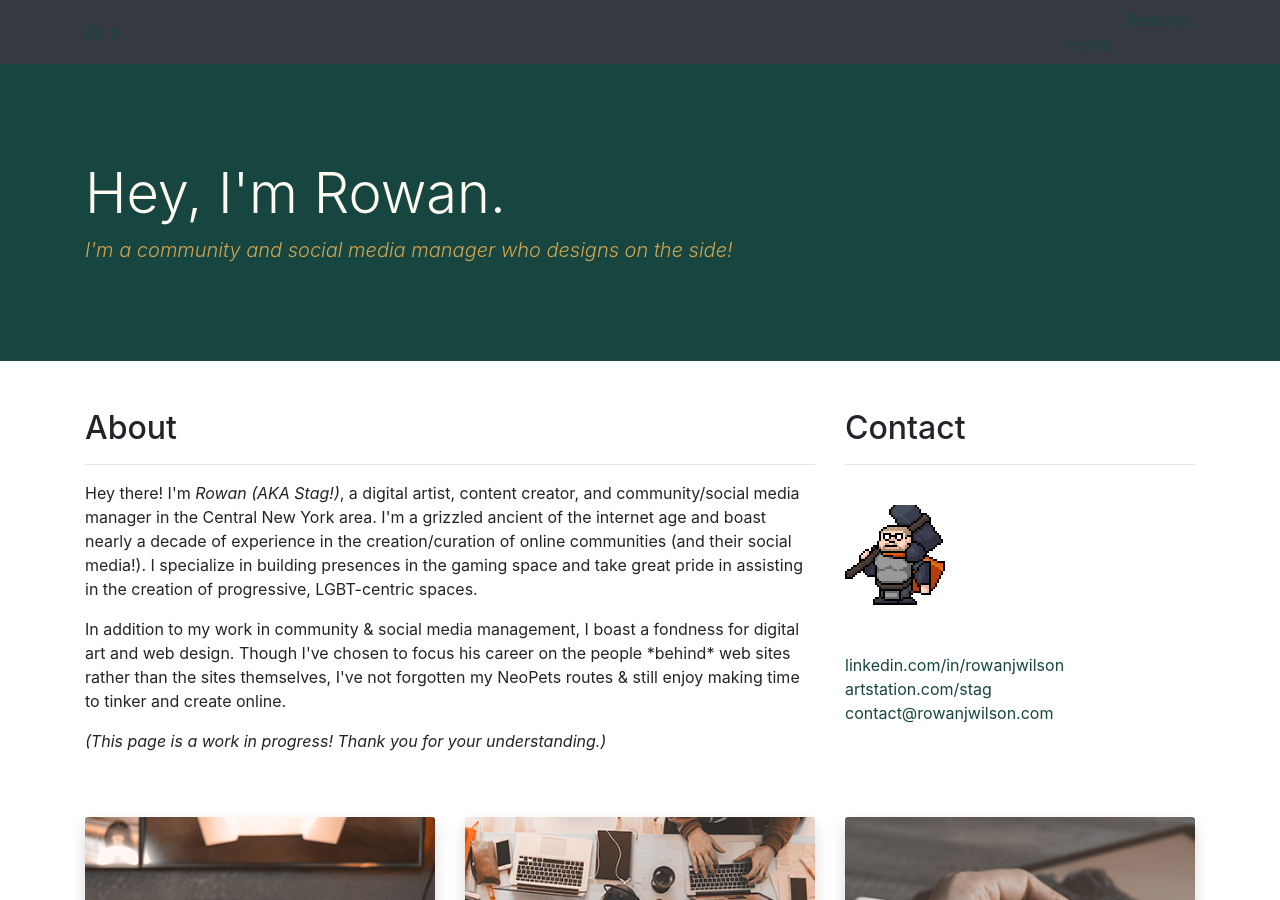
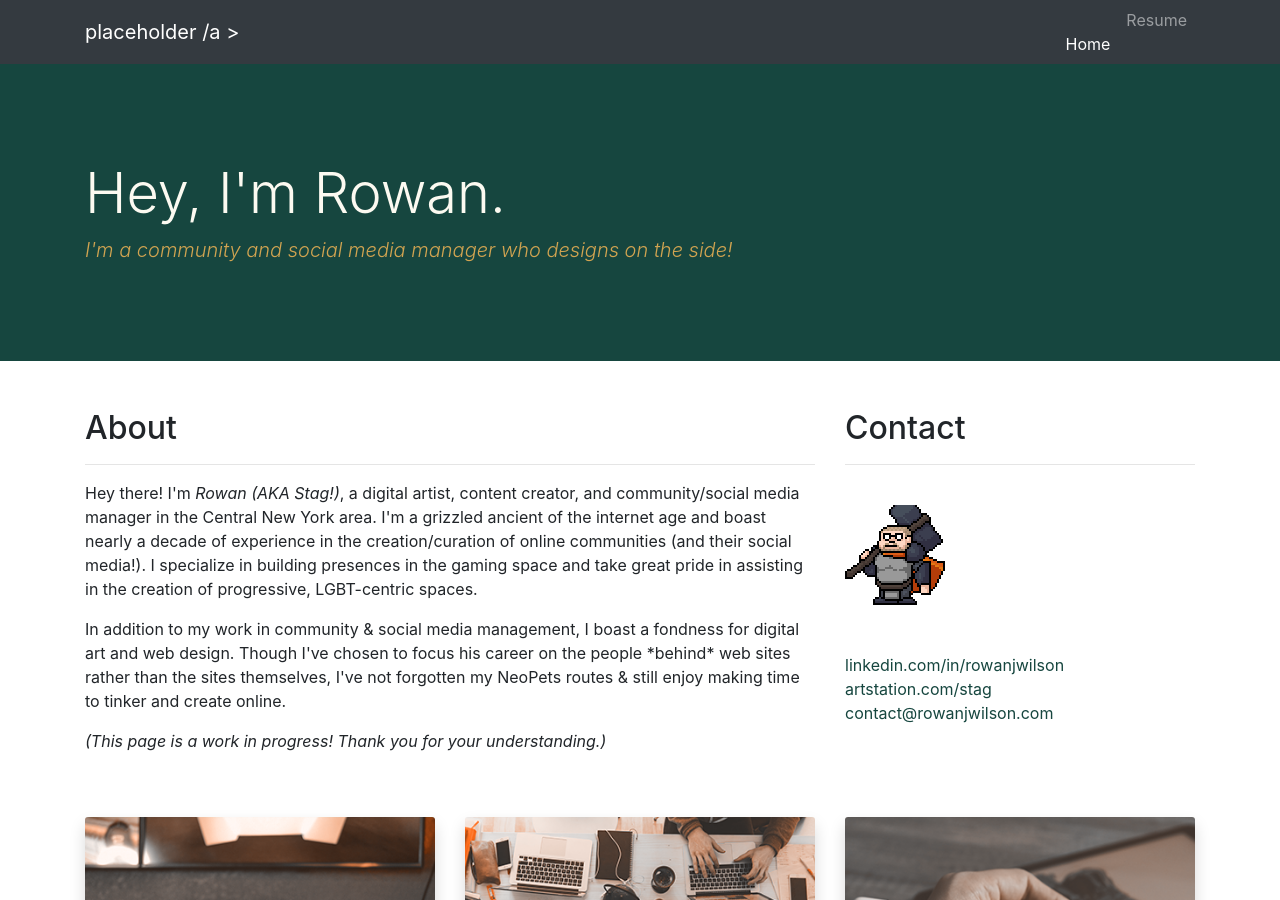
Before and after one commit to stagrunner/rowanjwilson, a Jekyll site: the page built from index.html, in a window 1280 px wide and 900 px high. Built offline with Jekyll 4.4.1, drawn with Linux system fonts in a browser that asks for light colours.

Commit message:
Update navigation.html

```diff
--- a/_includes/navigation.html
+++ b/_includes/navigation.html
@@ -1,8 +1,8 @@
 <!-- Navigation -->
-<nav class="navbar navbar-expand-lg bg-dark" style="color:#123832">
+<nav class="navbar navbar-expand-lg navbar-dark bg-dark" style="#123832">
   <div class="container">
     <a class="navbar-brand js-scroll-trigger" href="{{ site.baseurl }}/"
-      > /a
+      >placeholder /a
     >
     <button
       class="navbar-toggler ml-auto"
```
